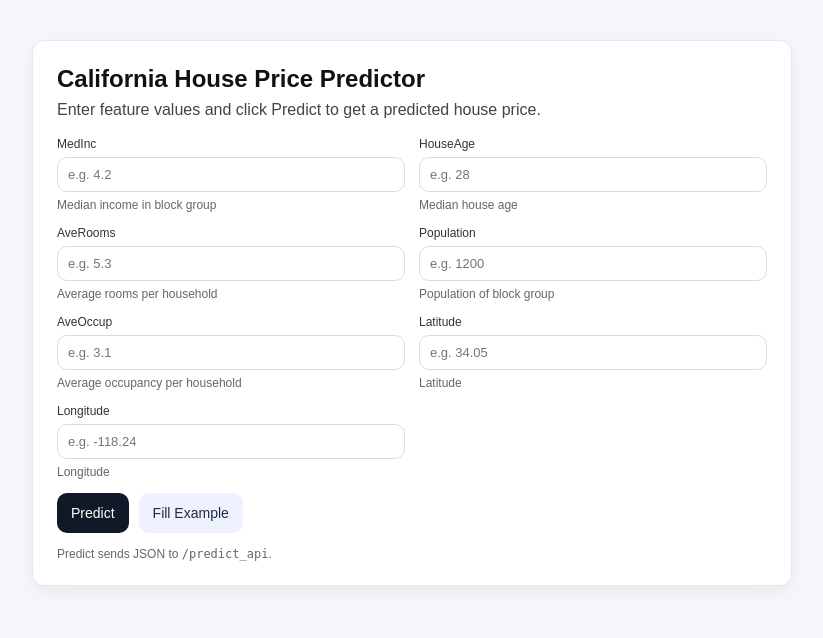
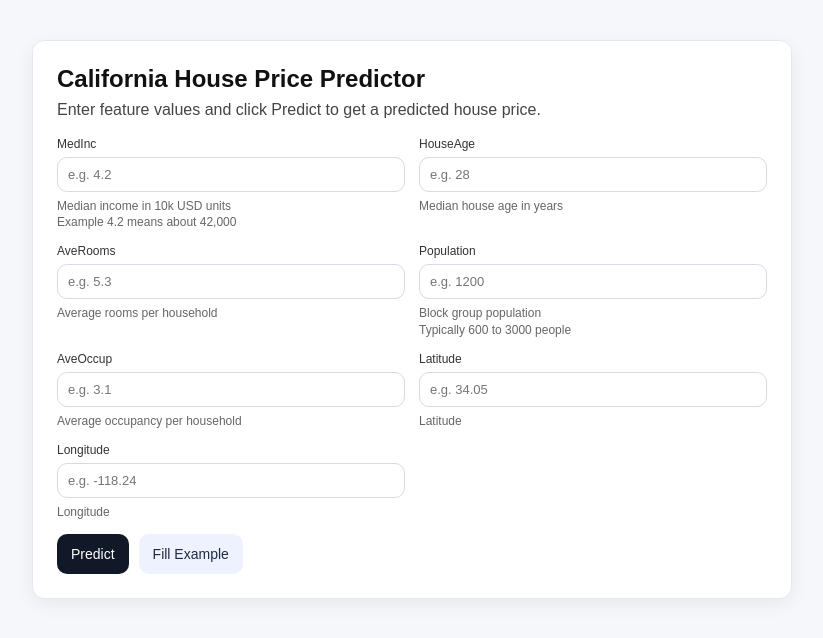
Before and after one commit to khanhqn1/californiahousepricing, a Flask app: page / in a window 1280 px wide. Shown: the top 638 px of the page, without its empty margins (228-1051 px from the left). Run offline with Flask 3, Linux system fonts and the light colour scheme; parts of the project's set-up code (start-up, migrations or seed data) failed here and were passed over.

Commit message:
Enhance input field hints for clarity
Updated hints for input fields to provide clearer guidance on expected values.

```diff
--- a/templates/home.html
+++ b/templates/home.html
@@ -15,7 +15,6 @@
 
     label { font-size: 12px; color: #333; display: block; margin-bottom: 6px; }
 
-    /* Key fixes: border-box + no overflow + slightly smaller padding/font */
     input {
       width: 100%;
       box-sizing: border-box;
@@ -33,12 +32,10 @@
     .btn-secondary { background: #eef2ff; color: #1f2a44; }
     .row { display: flex; gap: 10px; align-items: center; flex-wrap: wrap; }
 
-    .hint { font-size: 12px; color: #666; margin-top: 6px; }
+    .hint { font-size: 12px; color: #666; margin-top: 6px; line-height: 1.35; }
     .result { margin-top: 18px; padding: 14px; border-radius: 10px; background: #f3f4f6; border: 1px solid #e5e7eb; }
     .result strong { display: block; margin-bottom: 6px; }
-    .footer { margin-top: 14px; font-size: 12px; color: #666; }
 
-    /* Mobile */
     @media (max-width: 640px) { form { grid-template-columns: 1fr; } }
   </style>
 </head>
@@ -52,13 +49,13 @@
         <div>
           <label for="MedInc">MedInc</label>
           <input id="MedInc" type="number" step="any" placeholder="e.g. 4.2" required />
-          <div class="hint">Median income in block group</div>
+          <div class="hint">Median income in 10k USD units<br>Example 4.2 means about 42,000</div>
         </div>
 
         <div>
           <label for="HouseAge">HouseAge</label>
           <input id="HouseAge" type="number" step="any" placeholder="e.g. 28" required />
-          <div class="hint">Median house age</div>
+          <div class="hint">Median house age in years</div>
         </div>
 
         <div>
@@ -70,7 +67,7 @@
         <div>
           <label for="Population">Population</label>
           <input id="Population" type="number" step="any" placeholder="e.g. 1200" required />
-          <div class="hint">Population of block group</div>
+          <div class="hint">Block group population<br>Typically 600 to 3000 people</div>
         </div>
 
         <div>
@@ -97,13 +94,16 @@
         </div>
       </form>
 
+      {% if prediction_text %}
+      <div class="result">
+        <strong>Result</strong>
+        <div>{{ prediction_text }}</div>
+      </div>
+      {% endif %}
+
       <div class="result" id="apiResult" style="display:none;">
         <strong>Result</strong>
         <div id="apiResultText"></div>
-      </div>
-
-      <div class="footer">
-        Predict sends JSON to <code>/predict_api</code>.
       </div>
     </div>
   </div>
@@ -139,10 +139,10 @@
         }
       }
 
-      const apiBox = document.getElementById("apiResult");
-      const apiText = document.getElementById("apiResultText");
-      apiBox.style.display = "block";
-      apiText.textContent = "Predicting...";
+      const box = document.getElementById("apiResult");
+      const text = document.getElementById("apiResultText");
+      box.style.display = "block";
+      text.textContent = "Predicting...";
 
       try {
         const res = await fetch("/predict_api", {
@@ -153,15 +153,15 @@
 
         if (!res.ok) {
           const t = await res.text();
-          apiText.textContent = "Error: " + t;
+          text.textContent = "Error: " + t;
           return;
         }
 
         const value = await res.json();
         const price = (Number(value) * 100000).toFixed(2);
-        apiText.textContent = "Predicted House Price: $ " + price;
+        text.textContent = "Predicted House Price: $ " + price;
       } catch (e) {
-        apiText.textContent = "Error: " + e;
+        text.textContent = "Error: " + e;
       }
     });
   </script>
```
